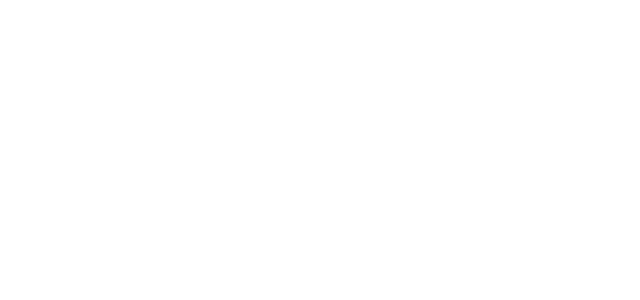
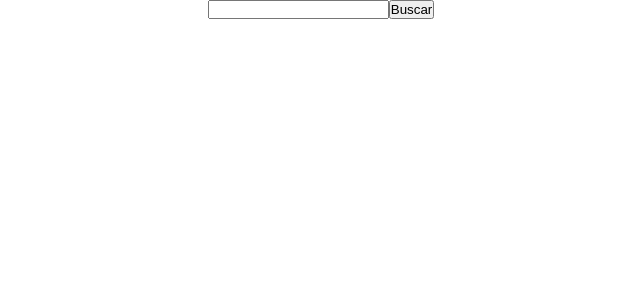
Before and after one commit to augustozanetti/aceleragit, a React (Create React App) app: page / in a window 1280 px wide. Shown: the top 300 px of the page, without its empty margins (319-959 px from the left). Built offline with nearby package versions, Linux system fonts and the light colour scheme.

Commit message:
fetch api

```diff
--- a/src/App.js
+++ b/src/App.js
@@ -1,9 +1,14 @@
-import React from 'react';
+import React, {Fragment} from 'react';
 import GlobalStyle from './styles/global';
+import Search from './components/Search'
 
 function App() {
   return (
-    <GlobalStyle />
+    <Fragment>
+      <GlobalStyle />
+      <Search />
+    </Fragment>
+
   );
 }
 
--- /dev/null
+++ b/src/components/RepositoryList.js
@@ -0,0 +1,11 @@
+import React from 'react'
+
+function RepositoryList(props) {
+    return (
+        <ul>
+           {props.data.map(item => <li key={item.id}>{item.name}</li>)}
+        </ul>
+    )
+}
+
+export default RepositoryList;
--- /dev/null
+++ b/src/components/Search.js
@@ -0,0 +1,47 @@
+import React, { Component, Fragment } from 'react';
+import RepositoryList from './RepositoryList'
+
+export default class Search extends Component {
+    constructor(props) {
+        super(props)
+
+        this.state = {
+            user: "",
+            repositories: []
+        };
+
+        this.handleChange = this.handleChange.bind(this);
+        this.handleClick = this.handleClick.bind(this);
+    }
+
+    handleClick(){
+        fetch(`https://api.github.com/users/${this.state.user}/repos`)
+        .then(response => response.json())
+        .then((data) => {
+            const repositories = data.map(item => ({
+                id: item.id,
+                name: item.name
+                })
+            );
+
+            this.setState({ repositories })
+        })
+        .catch(error => console.log(error));
+    }
+
+    handleChange(e){
+        this.setState({user: e.target.value});
+    }
+
+    render() {
+        return (
+            <Fragment>
+                <div>
+                    <input value={this.state.user} onChange={this.handleChange}/>
+                    <button onClick={this.handleClick}>Buscar</button>
+                </div>
+                <RepositoryList data={this.state.repositories} />
+            </Fragment>
+        )
+    }
+}
--- a/src/styles/global.js
+++ b/src/styles/global.js
@@ -17,5 +17,8 @@ export default createGlobalStyle`
 
     html, body, #root {
         height: 100%;
+        display: flex;
+        flex-direction:column;
+        align-items: center;
     }
 `;
```
